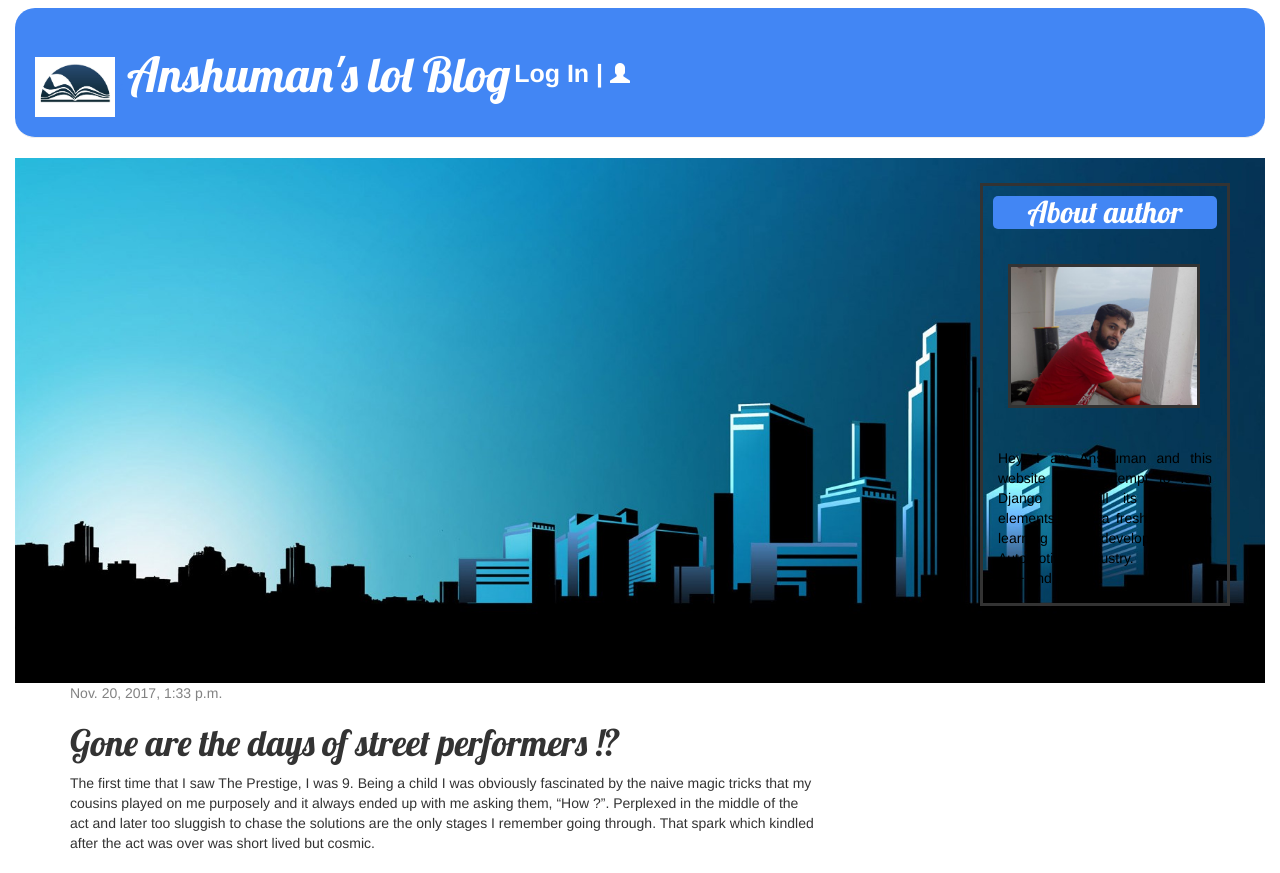
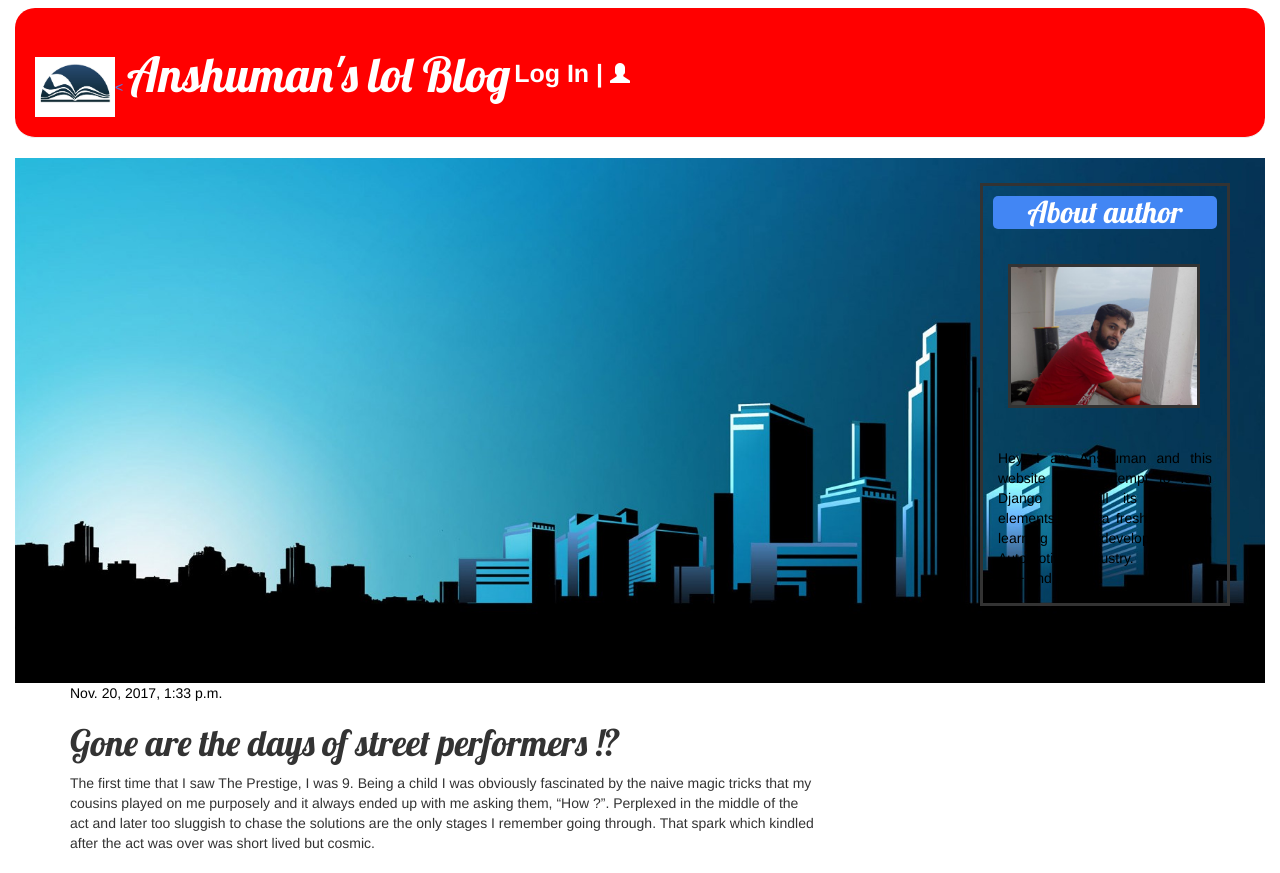
Before and after one commit to tiwansh/myDjango, a Django app: page /post/8/ in a window 1280 px wide. Shown: the top 873 px of the page. Run offline with Django 3.2, Linux system fonts and the light colour scheme; data comes from the database, SQL or seed files in the repository; some libraries are stand-ins or nearby versions.

Commit message:
Checking pythonanywhere by changing background-color of header

```diff
--- a/blog/static/css/blog.css
+++ b/blog/static/css/blog.css
@@ -14,7 +14,7 @@
 
 .page-header{
 	color: #4286f4;
-	background-color: #4286f4;
+	background-color: red;
     margin-top: 8px;
     margin-right: 10px;
     padding: 20px 20px 20px 20px;
@@ -43,7 +43,7 @@
 }
 
 .date {
-    color: #828282;
+    color: black;
 }
 
 .save {
```
